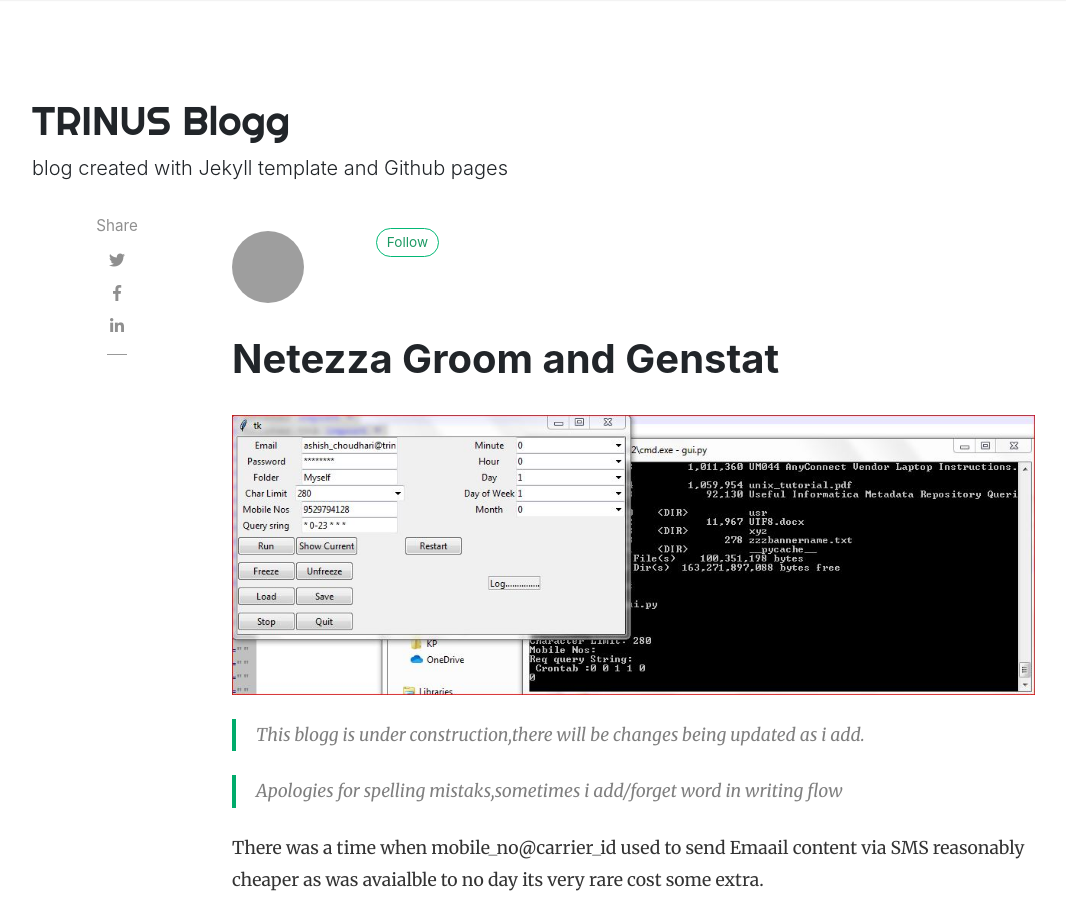
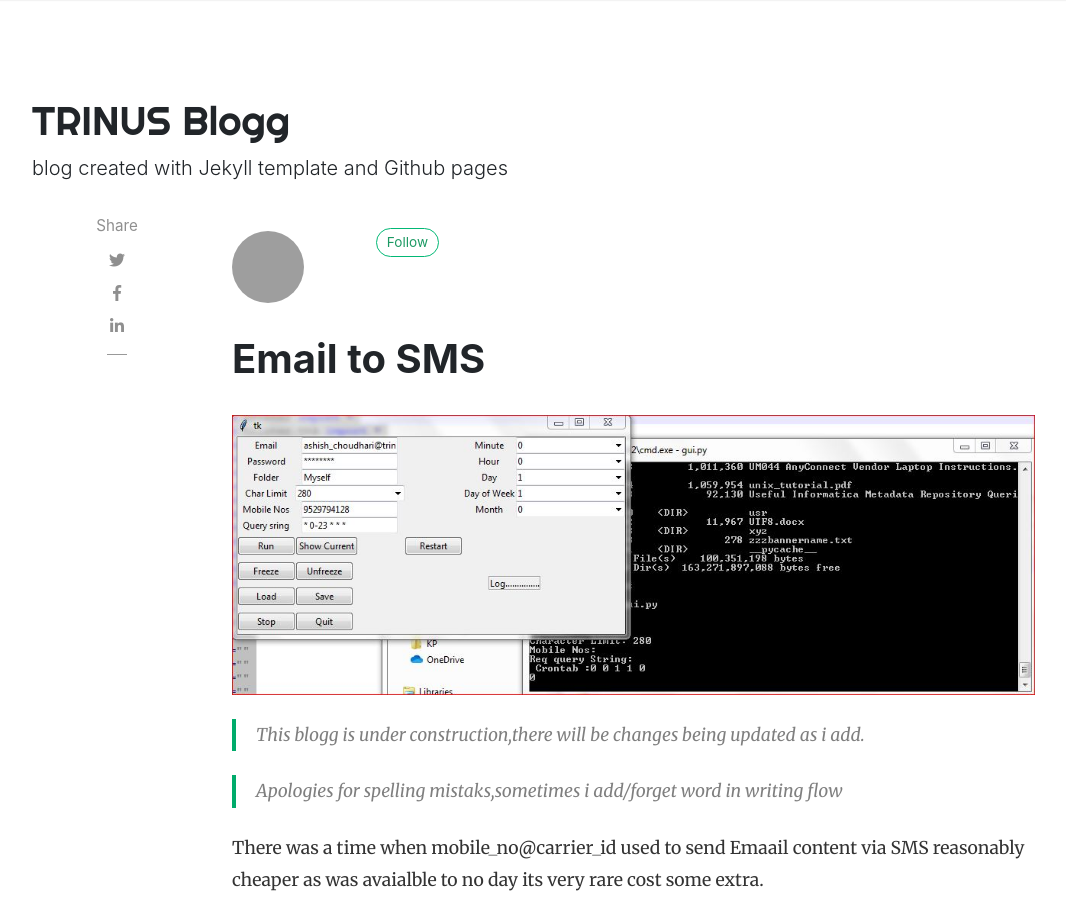
Before and after one commit to ashish-choudhari/weblog, a Jekyll site: the page built from _posts/2020-03-04-email-2-sms-for-specific-duration-of-day.md, in a window 1280 px wide and 900 px high. Shown: the whole window, without its empty margins (53-1119 px from the left). Built offline with Jekyll 4.4.1, drawn with Linux system fonts in a browser that asks for light colours; nearby versions of some CDN libraries; comment, search, counter and statistics services are not loaded; grey boxes are pictures that could not be loaded.

Commit message:
made changes

```diff
--- a/_posts/2020-03-04-email-2-sms-for-specific-duration-of-day.md
+++ b/_posts/2020-03-04-email-2-sms-for-specific-duration-of-day.md
@@ -1,6 +1,6 @@
 ---
 layout: post
-title:  "Netezza Groom and Genstat"
+title:  "Email to SMS"
 author: ashish
 categories: [ SMS, python,email,sms_gateway ]
 image: assets/images/7.jpg
```
